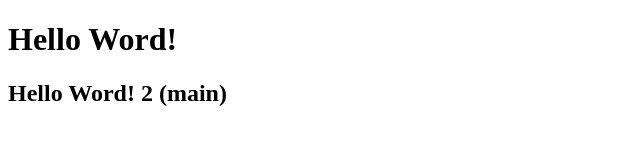
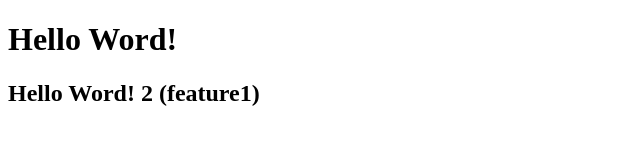
Before and after one commit to Muhammad-Faraz-Ali/git-shit, a plain HTML site: page index.html in a window 1280 px wide. Shown: the full height of the page, 0-640 px from the left. Drawn offline with Linux system fonts and the light colour scheme.

Commit message:
Testing from feature1

```diff
--- a/index.html
+++ b/index.html
@@ -7,6 +7,6 @@
 </head>
 <body>
     <h1>Hello Word!</h1>
-    <h2>Hello Word! 2 (main)</h2>
+    <h2>Hello Word! 2 (feature1)</h2>
 </body>
 </html>
```
